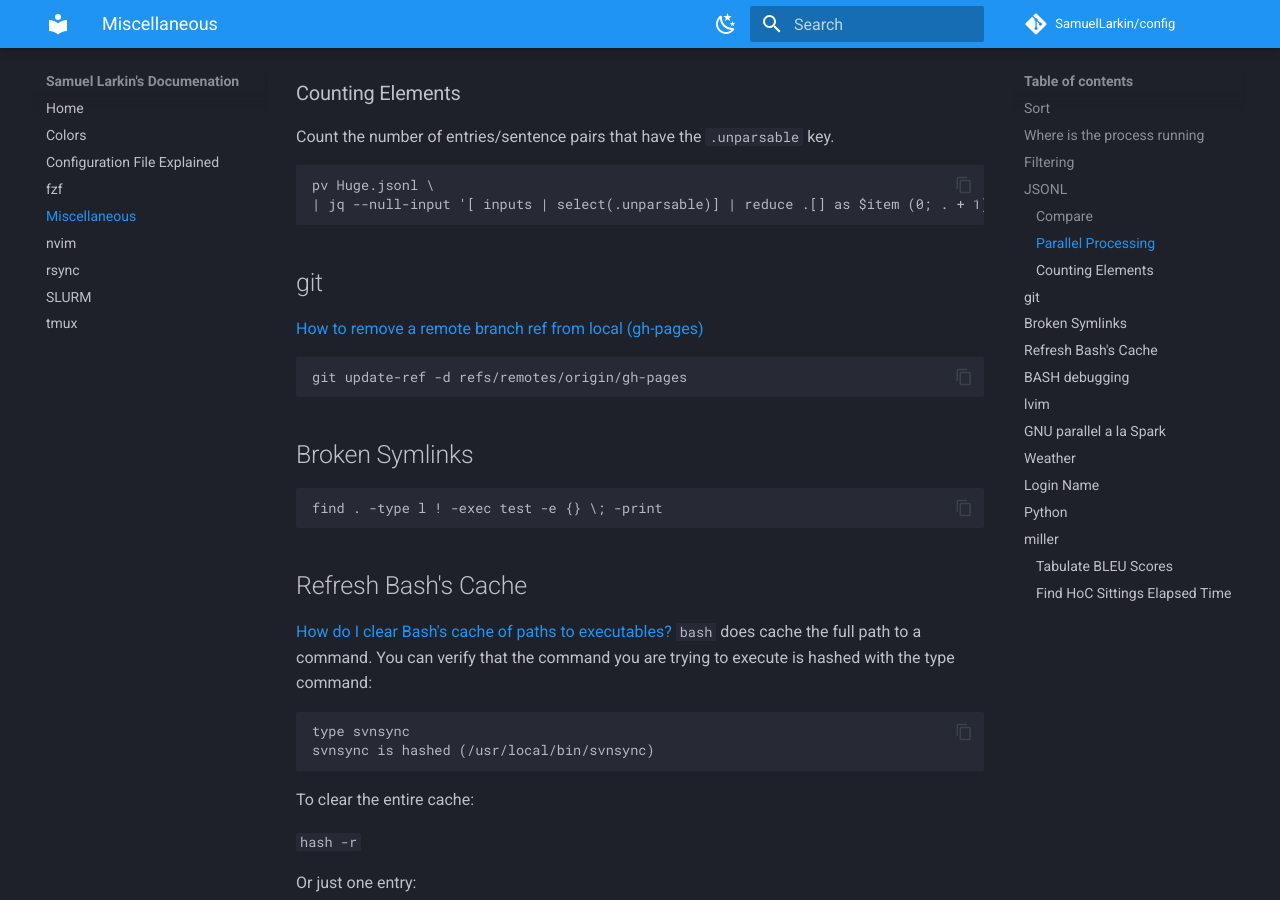
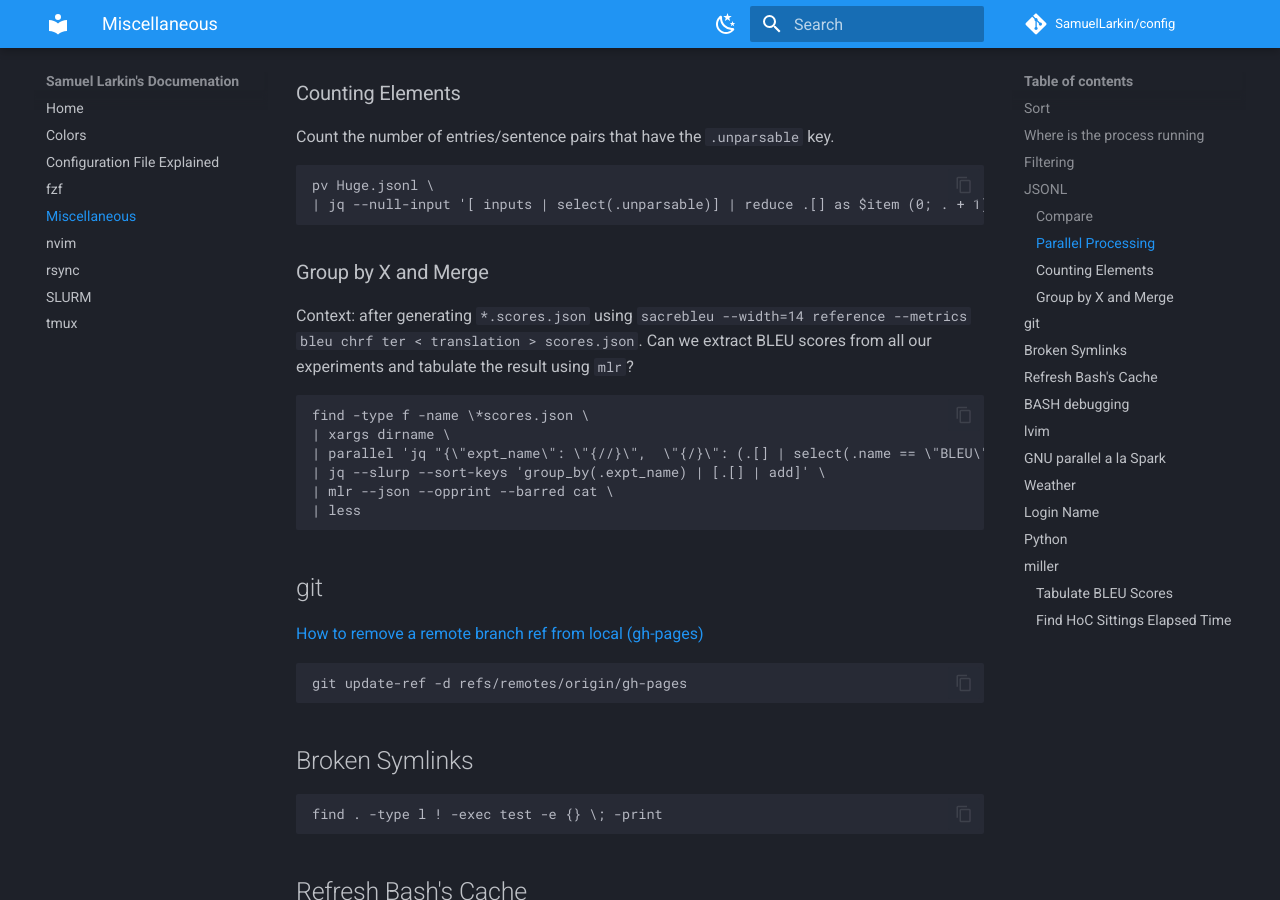
Before and after one commit to SamuelLarkin/config, an MkDocs documentation site: the page built from docs/doc.md, in a window 1280 px wide and 900 px high, scrolled down 1949 px. Built offline with MkDocs 1.6.1 and Material for MkDocs 9.7.7, drawn with Linux system fonts in a browser that asks for light colours; comment, search, counter and statistics services are not loaded; the version menu is left out.

Commit message:
doc(jq): how to group by

````diff
--- a/docs/doc.md
+++ b/docs/doc.md
@@ -91,6 +91,20 @@ pv Huge.jsonl \
 | jq --null-input '[ inputs | select(.unparsable)] | reduce .[] as $item (0; . + 1)'
 ```
 
+
+### Group by X and Merge
+
+Context: after generating `*.scores.json` using `sacrebleu  --width=14 reference --metrics bleu chrf ter  < translation > scores.json`.
+Can we extract BLEU scores from all our experiments and tabulate the result using `mlr`?
+
+```sh
+find -type f -name \*scores.json \
+| xargs dirname \
+| parallel 'jq "{\"expt_name\": \"{//}\",  \"{/}\": (.[] | select(.name == \"BLEU\") | .score)}" {}/*scores.json' \
+| jq --slurp --sort-keys 'group_by(.expt_name) | [.[] | add]' \
+| mlr --json --opprint --barred cat \
+| less
+```
 
 
 ## git
````
